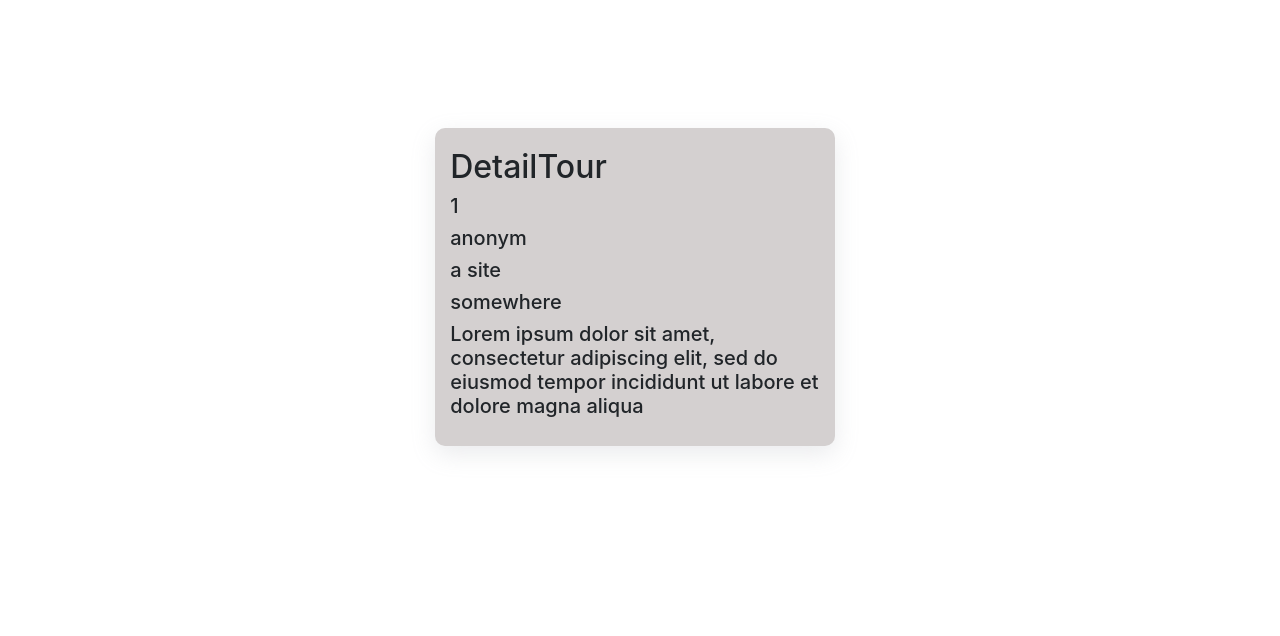
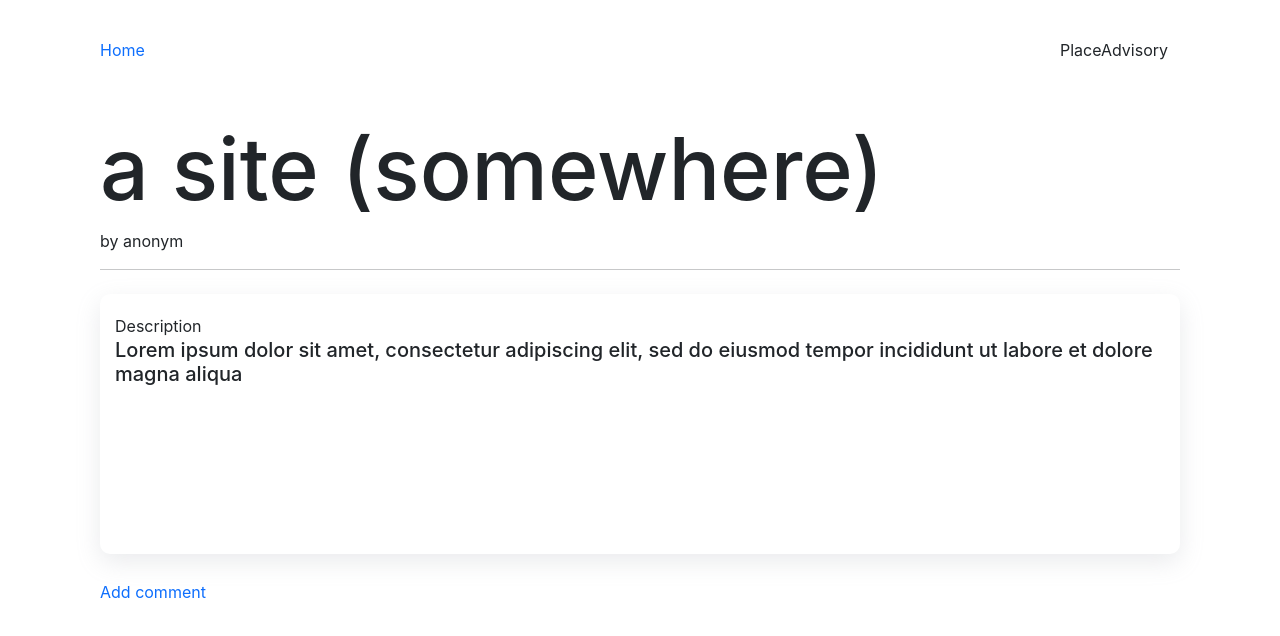
Before and after one commit to Anugerah-A-J/week-4, a React (Create React App) app: page /detail/1 in a window 1280 px wide. Shown: the top 636 px of the page. Built offline with nearby package versions, Linux system fonts and the light colour scheme; data requests are answered from the project's data file.

Commit message:
add styling for detail page by irfan

```diff
--- a/src/App.css
+++ b/src/App.css
@@ -40,6 +40,8 @@ a {
   text-decoration: none;
   color: #000;
 }
+
+/* Form */
 
 .submit-button {
   width: 100%;
@@ -88,14 +90,8 @@ a {
   }
 
   /* detail page */
-  .detailpage {
-    min-height: 300px;
-    width: 400px;
-    padding: 20px 15px;
-    border-radius: 10px;
-    box-shadow: rgb(149 157 165 / 20%) 0px 8px 24px;
-    margin-bottom: 26px;
-    margin-left: 34%;
-    background-color: rgb(212, 208, 208);
-    margin-top: 10%;
-  }
+
+.comment-button:hover {
+  cursor: pointer;
+  text-decoration: underline;
+}
--- a/src/page/Detail.js
+++ b/src/page/Detail.js
@@ -7,10 +7,10 @@ import axios from 'axios';
 
 const DetailPage = () => {
   const [detail, setDetail] = useState({})
-    const {id} = useParams()
+  const { id } = useParams()
 
   useEffect(() => {
-        if(id) {
+    if (id) {
       axios.get(`http://localhost:3001/posts/${id}`).then(res => {
         console.log(res)
         setDetail(res.data)
@@ -19,13 +19,28 @@ const DetailPage = () => {
   }, [id])
 
   return (
-        <div className="detailpage">
-            <h2>DetailTour</h2>
-            <h5>{detail.id}</h5>
-            <h5>{detail.name}</h5>
-            <h5>{detail.siteName}</h5>
-            <h5>{detail.siteLocation}</h5>
+    <div className='layout container'>
+      <div className="header mb-4">
+        <nav className="navbar navbar-expand-lg mb-3">
+          <div className="container-fluid ps-0">
+            <div className="d-flex justify-content-between">
+              <Link to="/"> Home </Link>
+            </div>
+            PlaceAdvisory
+          </div>
+        </nav>
+        <h1 className="header-heading mt-5">{detail.siteName} ({detail.siteLocation})</h1>
+        <p>by {detail.name}</p>
+        <hr />
+      </div>
+      <div className="list-item">
+        Description
         <h5>{detail.description}</h5>
+      </div>
+      <div className="comment-button text-primary">
+        Add comment
+      </div>
+
     </div>
   )
 }
```
Lines whose indentation alone changed are shown as unchanged.
